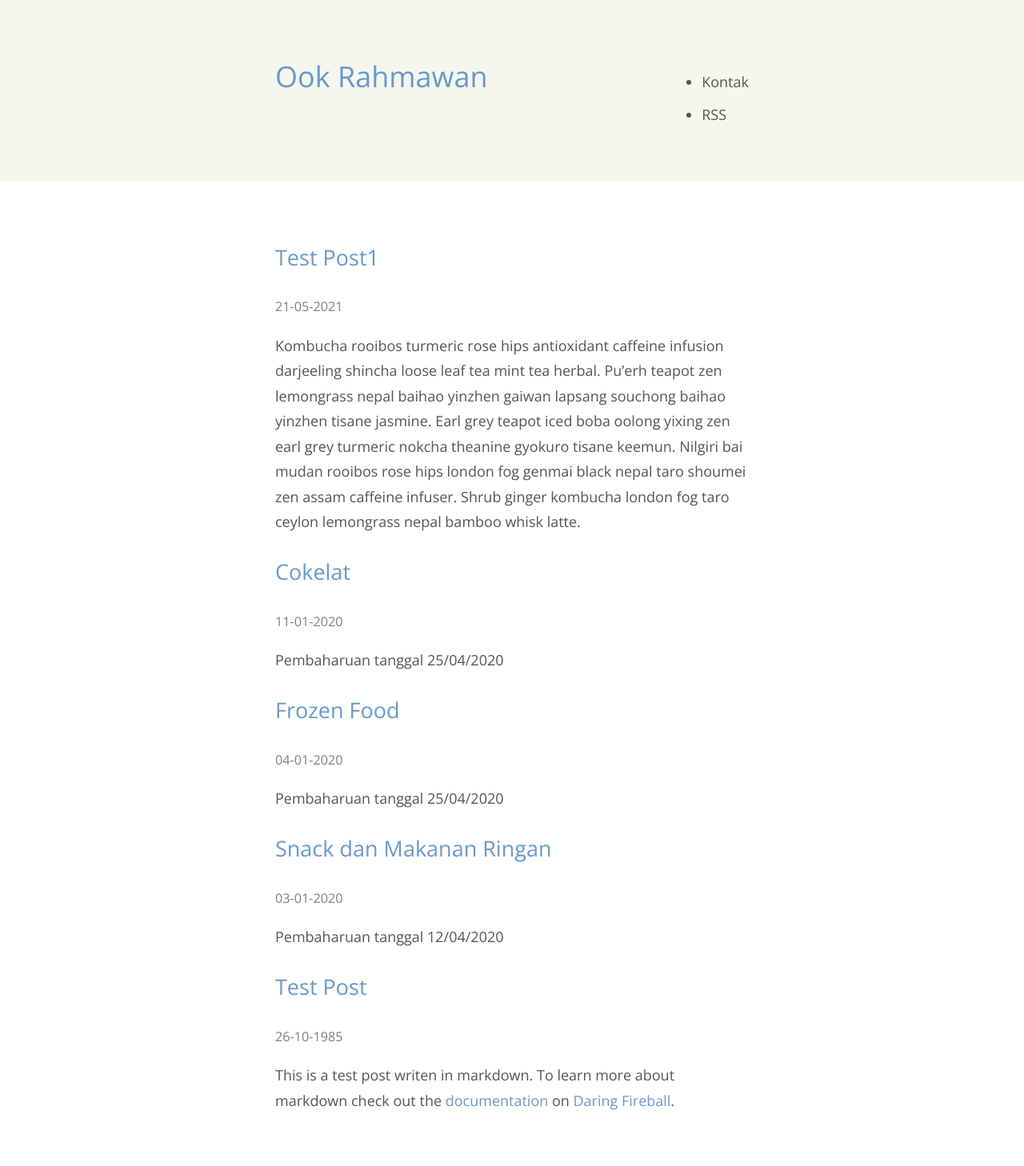
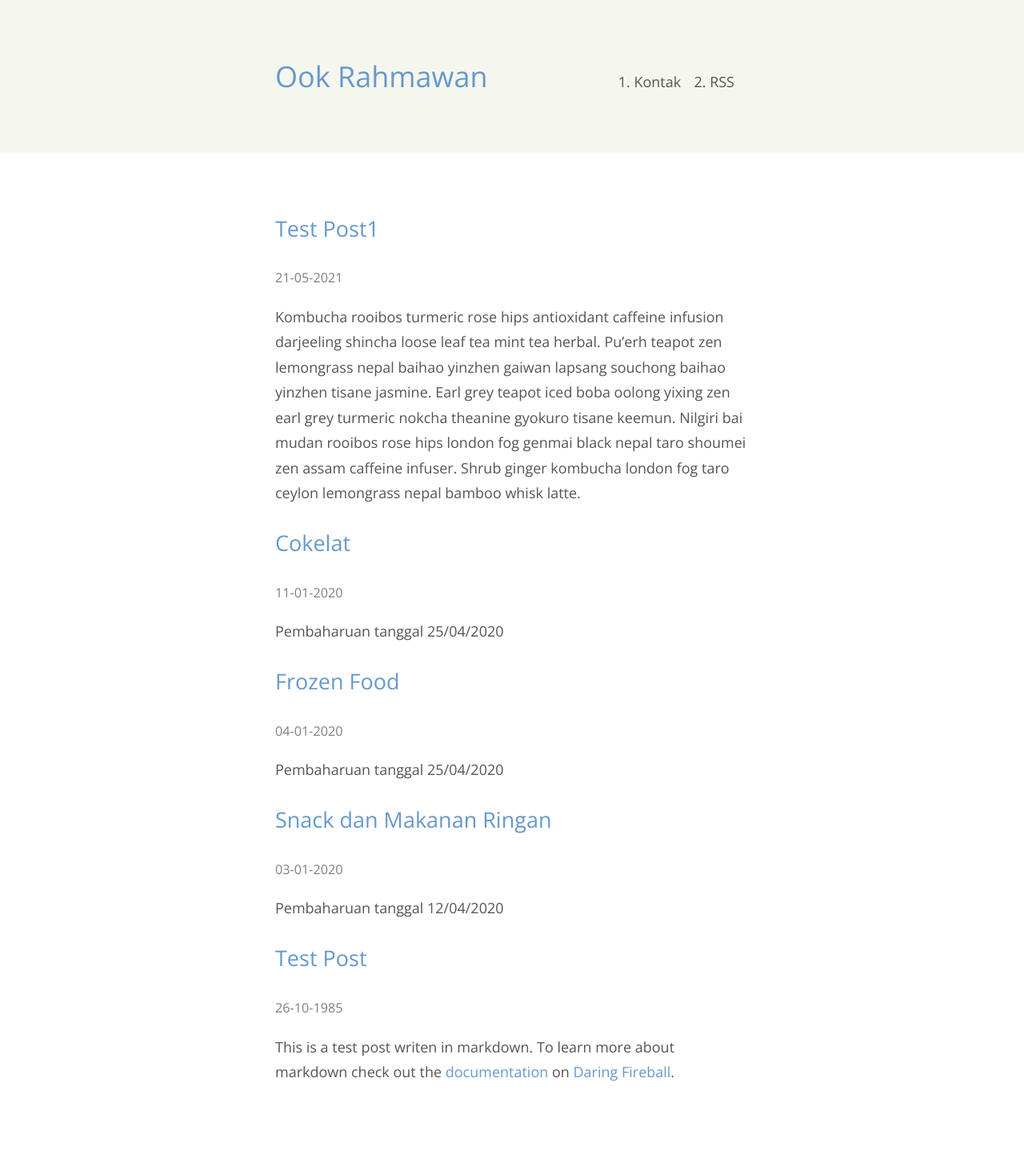
Before and after one commit to krhmwn/krhmwn, a Jekyll site: the page built from index.html, in a window 1280 px wide. Shown: the whole page at 80% size. Built offline with Jekyll 4.4.1, drawn with Linux system fonts in a browser that asks for light colours; nearby versions of some CDN libraries; library files that are not in the unit come from our copies; after the commit the page ends 1423 px from its top, so only the background shows below that.

Commit message:
update v.1.0.165

```diff
--- a/assets/css/main.css
+++ b/assets/css/main.css
@@ -60,7 +60,7 @@ color:#555
 }
 
 ul,ol {
-margin:1.75rem 0
+padding-inline-start: unset;
 }
 
 li {
@@ -179,6 +179,15 @@ padding:2.5rem 1.25rem;
 background:#f5f6ee
 }
 
+.menu ul {
+display: flex;
+list-style: decimal;
+}
+
+.menu li {
+margin: 0 1em 0;
+}
+
 section {
 padding:2rem 1.25rem;
 }
```
